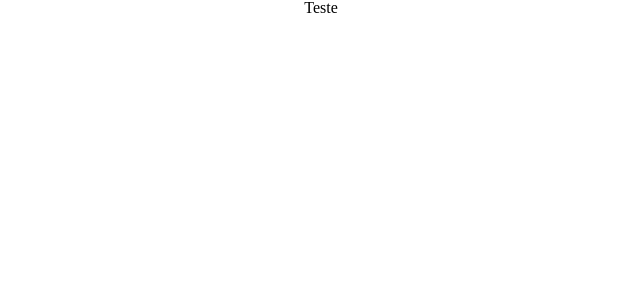
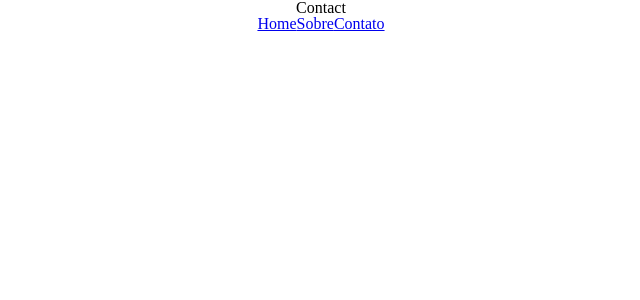
Before and after one commit to menestrel-mkmb/udemy_react, a React (Create React App) app in the folder 02 - nav-pages/: page /contato in a window 1280 px wide. Shown: the top 300 px of the page, without its empty margins (319-959 px from the left). Built offline with nearby package versions, Linux system fonts and the light colour scheme.

Commit message:
React Contact Routes;

```diff
--- a/02 - nav-pages/src/App.js
+++ b/02 - nav-pages/src/App.js
@@ -1,10 +1,12 @@
 import "./reset.css";
 import "./App.css";
+import RoutesApp from "./routes";
+import { Route } from "react-router-dom";
 
 function App() {
   return (
     <div className="App">
-      <h1>Teste</h1>
+      <RoutesApp />
     </div>
   );
 }
--- /dev/null
+++ b/02 - nav-pages/src/pages/About/index.js
@@ -0,0 +1,14 @@
+import { Link } from "react-router-dom";
+
+function About() {
+  return (
+    <div>
+      <h1>About</h1>
+      <Link to="/">Home</Link>
+      <Link to="/sobre">Sobre</Link>
+      <Link to="/contato">Contato</Link>
+    </div>
+  );
+}
+
+export default About;
--- /dev/null
+++ b/02 - nav-pages/src/pages/Contact/index.js
@@ -0,0 +1,14 @@
+import { Link } from "react-router-dom";
+
+function Contact() {
+  return (
+    <div>
+      <h1>Contact</h1>
+      <Link to="/">Home</Link>
+      <Link to="/sobre">Sobre</Link>
+      <Link to="/contato">Contato</Link>
+    </div>
+  );
+}
+
+export default Contact;
--- /dev/null
+++ b/02 - nav-pages/src/pages/Home/index.js
@@ -0,0 +1,14 @@
+import { Link } from "react-router-dom";
+
+function Home() {
+  return (
+    <div>
+      <h1>Home</h1>
+      <Link to="/">Home</Link>
+      <Link to="/sobre">Sobre</Link>
+      <Link to="/contato">Contato</Link>
+    </div>
+  );
+}
+
+export default Home;
--- /dev/null
+++ b/02 - nav-pages/src/routes.js
@@ -0,0 +1,19 @@
+import { BrowserRouter, Routes, Route } from "react-router-dom";
+
+import Home from "./pages/Home";
+import About from "./pages/About";
+import Contact from "./pages/Contact";
+
+function RoutesApp() {
+  return (
+    <BrowserRouter>
+      <Routes>
+        <Route path="/" element={<Home />} />
+        <Route path="/sobre" element={<About />} />
+        <Route path="/contato" element={<Contact />} />
+      </Routes>
+    </BrowserRouter>
+  );
+}
+
+export default RoutesApp;
```
